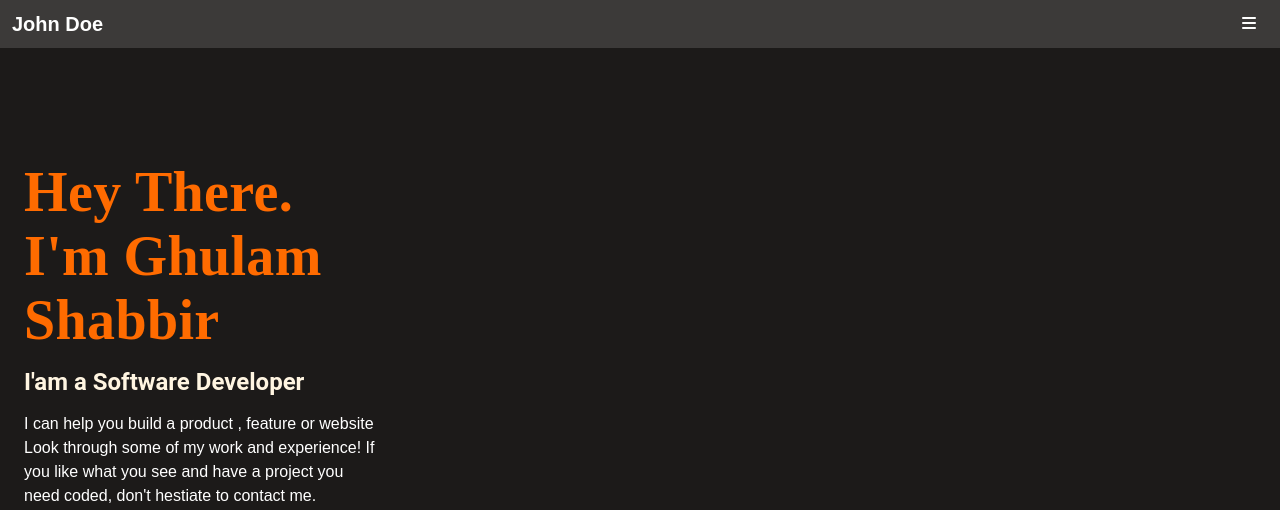
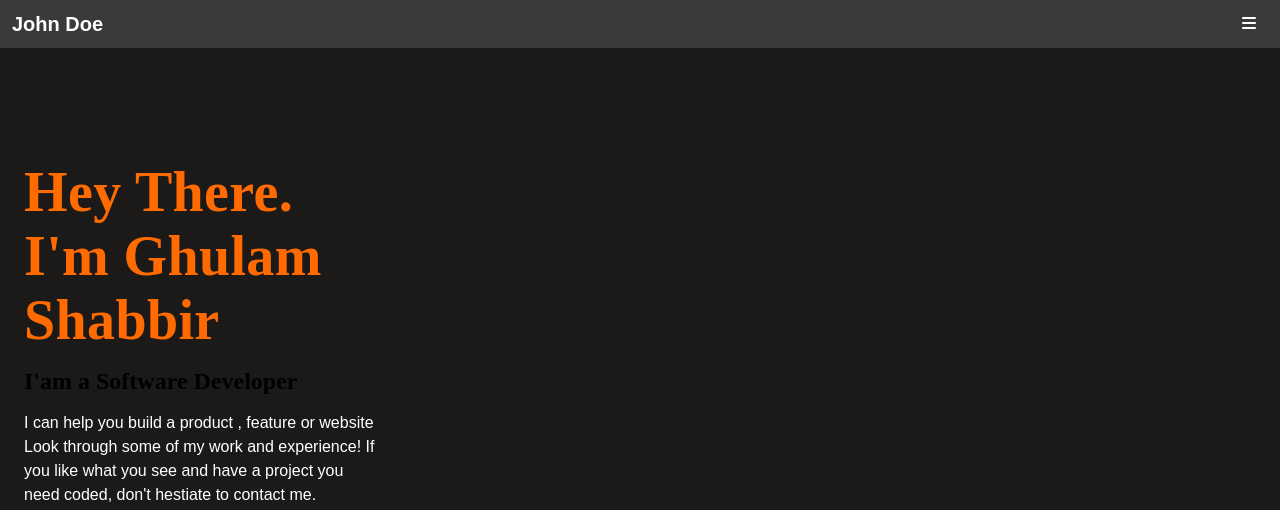
Before and after one commit to AJ193/Portfolio, a website: page index.html in a window 1280 px wide. Shown: the top 510 px of the page. Drawn offline with Linux system fonts and the light colour scheme.

Commit message:
modify css

```diff
--- a/styles.css
+++ b/styles.css
@@ -88,13 +88,6 @@ nav {
   color: #ff6b00;
 }
 
-.profession h2 {
-  font-family: 'Roboto', serif;
-  font-weight: 700;
-  font-size: 24px;
-  color: #fff5e1;
-}
-
 .discription p {
   font-weight: 400;
   font-size: 16px;
```
